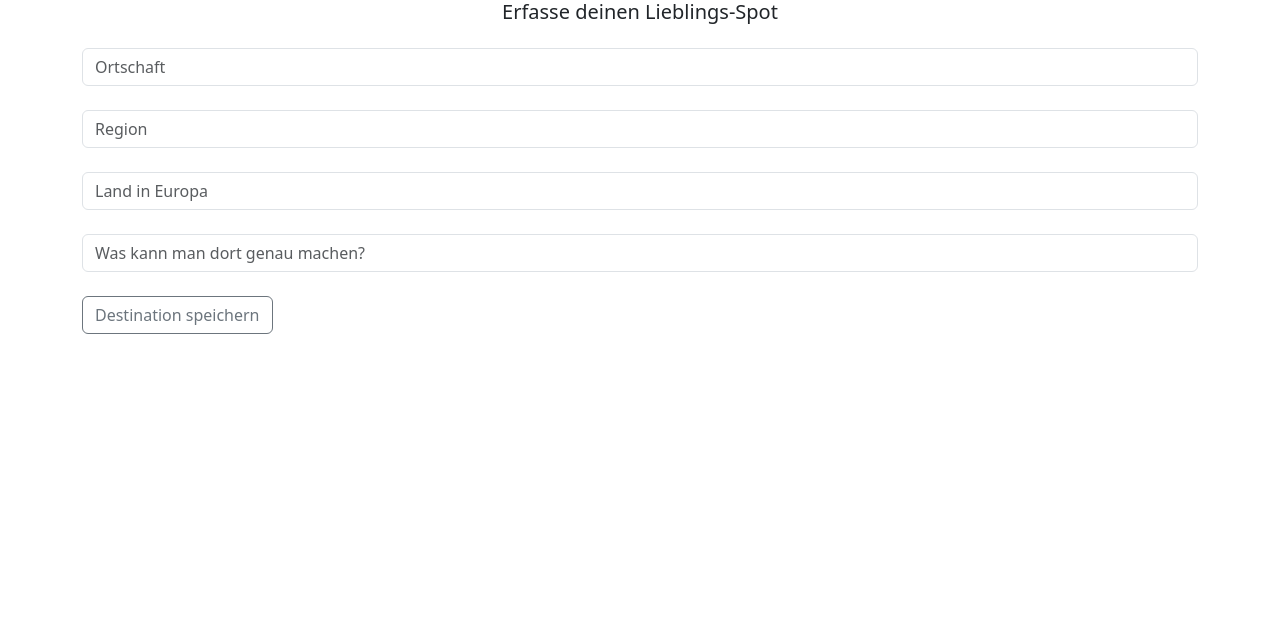
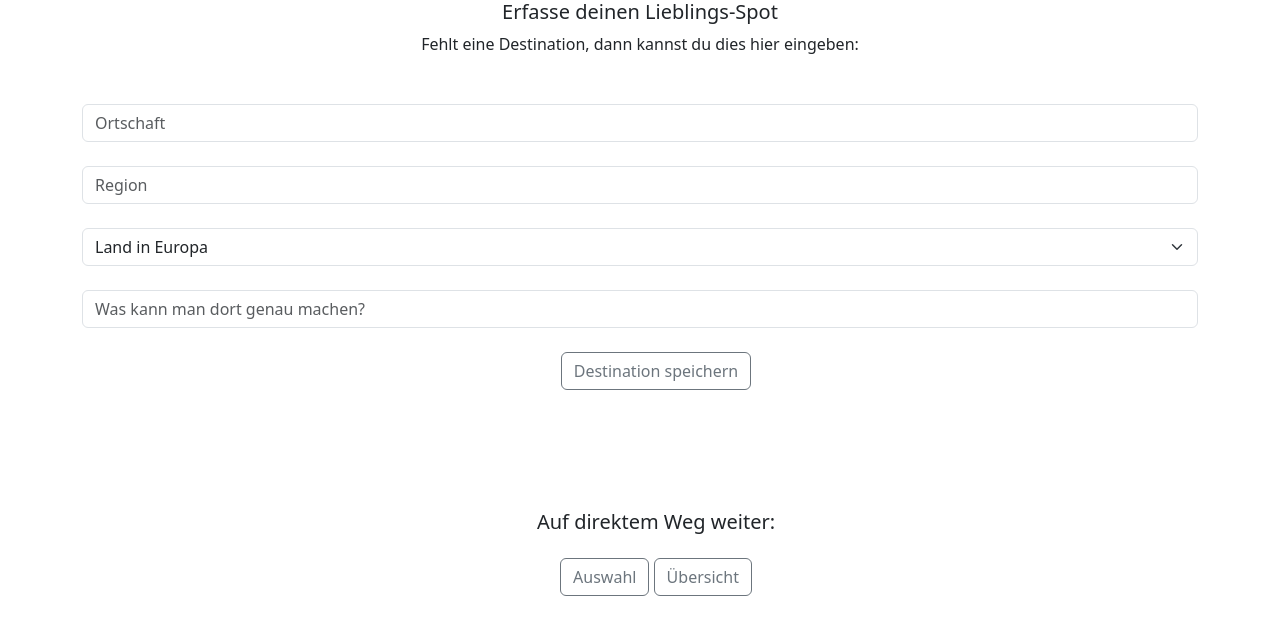
Before and after one commit to juju6508/PRO2_Projekt, a Flask app: page /erfassung in a window 1280 px wide. Shown: the top 635 px of the page. Run offline with Flask 2, Linux system fonts and the light colour scheme; some libraries are stand-ins or nearby versions.

Commit message:
komplette "neue eingabe"-seite

```diff
--- a/templates/erfassung.html
+++ b/templates/erfassung.html
@@ -1,49 +1,108 @@
+<!-- Mittels Jinja Logik wird die vorlage.html als Template eingefügt. -->
 {% include "vorlage.html" %}
 
+<!-- Quelle der Darstellungen: Offizielle Website von Bootstrap (teilweise angepasst) -->
+
+<!-- Inhalt -->
+<body>
 {% block content %}
 
-<!-- Inhalt -->
-<!-- Alle Darstellungs-Codes sind aus Bootstrap (teilweise angepasst) -->
+<h1 class="lead text-center">Erfasse deinen Lieblings-Spot</h1>
+<p class="mb-4 text-center">Fehlt eine Destination, dann kannst du dies hier eingeben:<br></p>
 
-<h1 class="lead mb-4 text-center">Erfasse deinen Lieblings-Spot <br></h1>
+<br>
 
+<!-- Alle benötigten Daten werden aufgelistet, um eine neue Destination zu erfassen. -->
 <div class="container center">
 <form action="/erfassung" method="POST">
-   <!-- Ortschaft erfassen -->
+  <!-- Ortschaft erfassen -->
   <div class="form-group">
-    <input type="text" name="input_ortschaft" class="form-control" placeholder="Ortschaft">
+    <input type="text" name="input_ortschaft" class="form-control" placeholder="Ortschaft" required>
   </div>
 
 <br>
-   <!-- Region erfassen -->
+
+  <!-- Region erfassen -->
   <div class="form-group">
     <input type="text" name="input_region" class="form-control" placeholder="Region">
   </div>
 
 <br>
 
-  <!-- Land in Europa erfassen -->
-    <div class="form-group">
-    <input type="text" name="input_land" class="form-control" placeholder="Land in Europa">
+  <!-- Land in Europa auswählen, welche bereits vorgegeben sind. -->
+  <div class="form-group">
+      <select class = "form-select" name="input_land" required>
+              <option selected>Land in Europa</option>
+              <option value="Albanien">Albanien</option>
+              <option value="Andorra">Andorra</option>
+              <option value="Belgien">Belgien</option>
+              <option value="Bosnien und Herzegowina">Bosnien und Herzegowina</option>
+              <option value="Bulgarien">Bulgarien</option>
+              <option value="Dänemark">Dänemark</option>
+              <option value="Deutschland">Deutschland</option>
+              <option value="Estland">Estland</option>
+              <option value="Finnland">Finnland</option>
+              <option value="Frankreich">Frankreich</option>
+              <option value="Griechenland">Griechenland</option>
+              <option value="Irland">Irland</option>
+              <option value="Island">Island</option>
+              <option value="Italien">Italien</option>
+              <option value="Kasachstan">Kasachstan</option>
+              <option value="Kosovo">Kosovo</option>
+              <option value="Kroatien">Kroatien</option>
+              <option value="Lettland">Lettland</option>
+              <option value="Liechtenstein">Liechtenstein</option>
+              <option value="Litauen">Litauen</option>
+              <option value="Luxemburg">Luxemburg</option>
+              <option value="Malta">Malta</option>
+              <option value="Niederlande">Niederlande</option>
+              <option value="Norwegen">Norwegen</option>
+              <option value="Österreich">Österreich</option>
+              <option value="Polen">Polen</option>
+              <option value="Portugal">Portugal</option>
+              <option value="Rumänien">Rumänien</option>
+              <option value="Schweden">Schweden</option>
+              <option value="Schweiz">Schweiz</option>
+              <option value="Serbien">Serbien</option>
+              <option value="Slowakei">Slowakei</option>
+              <option value="Spanien">Spanien</option>
+              <option value="Tschechien">Tschechien</option>
+              <option value="Türkei">Türkei</option>
+              <option value="Ukraine">Ukraine</option>
+              <option value="Ungarn">Ungarn</option>
+              <option value="Zypern ">Zypern </option>
+      </select>
   </div>
 
 <br>
 
   <!-- Aktivität erfassen -->
-    <div class="form-group">
-    <input type="text" name="input_activities" class="form-control" id="formGroupExampleInput" placeholder="Was kann man dort genau machen?">
+  <div class="form-group">
+    <input type="text" name="input_activities" class="form-control" placeholder="Was kann man dort genau machen?" required>
   </div>
 
 <br>
-    <button type="submit" class="btn btn-outline-secondary">Destination speichern</button>
+
+  <!-- Button, welcher die Destination speichert -->
+  <ul class="text-center">
+  <button type="submit" class="btn btn-outline-secondary">Destination speichern</button>
 </form>
 
-<br>
+<br> <br>
 
+<!-- Success, um die gespeicherten Daten direkt anzuzeigen (siehe f-string in der Datei main.py). -->
 {{ success }}
+
+<br> <br> <br> <br>
+
+<!-- Einfachheitshalber kann direkt hier unten weitergeklickt werden, ohne zur Navigationsleiste zu gehen. -->
+        <h1 class="lead mb-4 text-center">Auf direktem Weg weiter:</h1>
+        <a href="/auswahl" type="button" class="btn btn-outline-secondary">Auswahl</a>
+        <a href="/uebersicht" type="button" class="btn btn-outline-secondary">Übersicht</a>
+</ul>
 
 </div>
 
 <!-- Inhalt beenden -->
-
 {% endblock %}
+</body>
```
